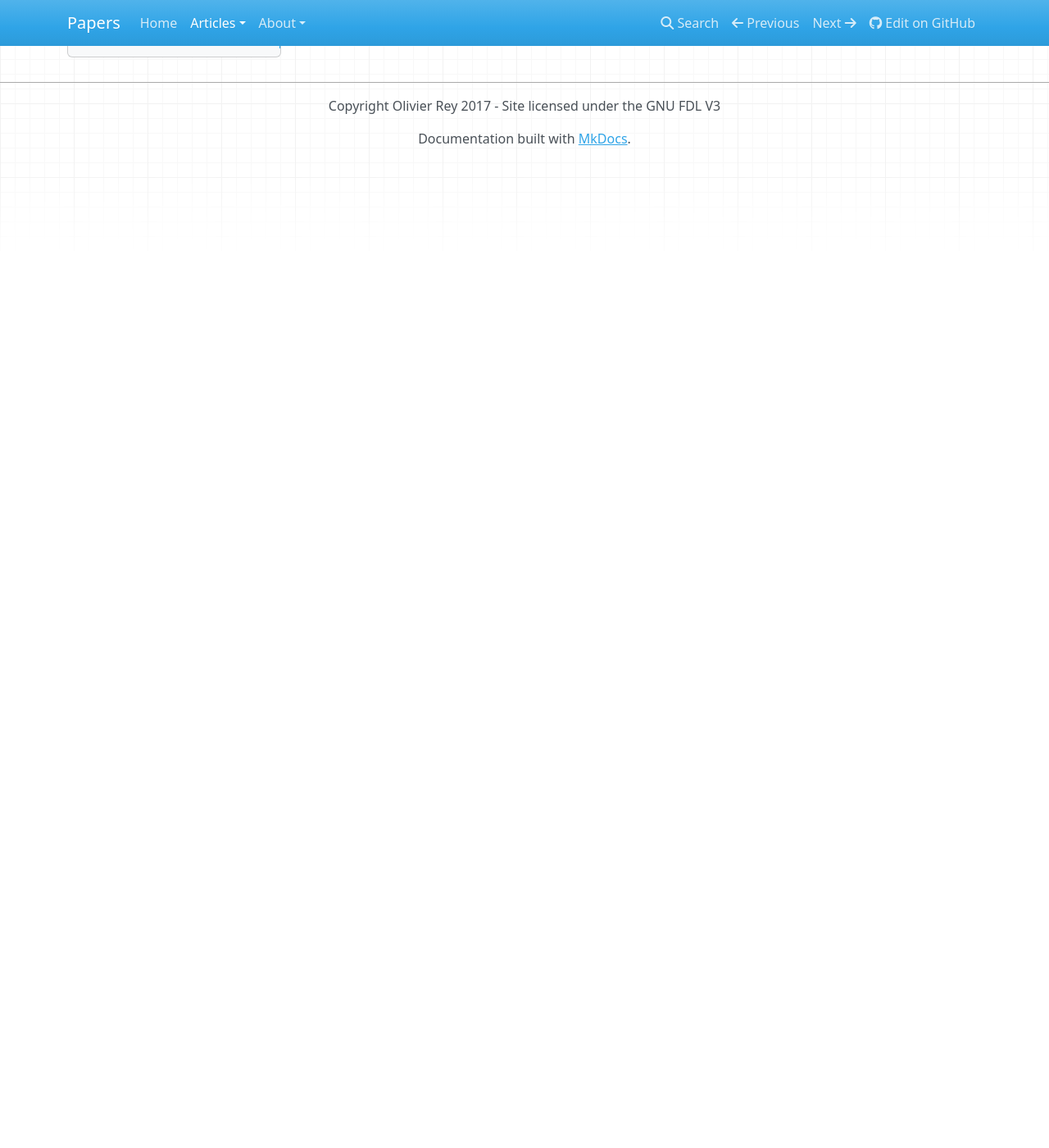
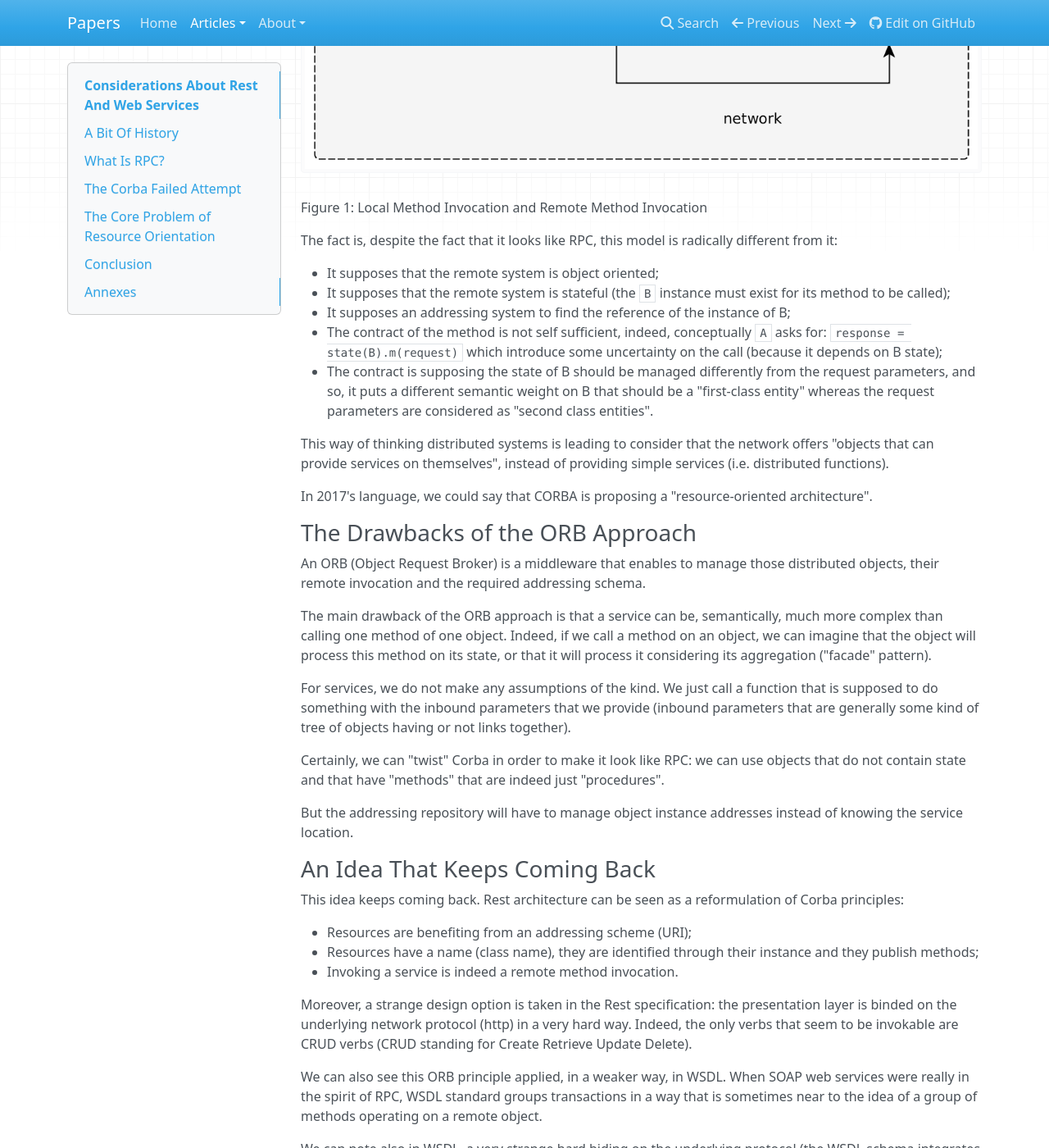
Before and after one commit to orey/papers, an MkDocs documentation site: the page built from docs/articles/about-rest.md, in a window 1280 px wide and 1400 px high, scrolled down 3234 px. Shown: the whole window at 82% size. Built offline with MkDocs 1.6.1, drawn with Linux system fonts in a browser that asks for light colours; nearby versions of some CDN libraries; old or Windows-style settings are respelled for this version of MkDocs; before the commit the page ends 3431 px from its top, so only the background shows below that; some of the changed text lies outside the part shown.

Commit message:
completing article

```diff
--- a/docs/articles/about-rest.md
+++ b/docs/articles/about-rest.md
@@ -1,4 +1,6 @@
 # Considerations About Rest And Web Services
+
+![Image with various protocol names](..//images/rpcorb.png)
 
 It's been a very long time since I've been explaining this to a lot of people and maybe today I should try to put the full explanation on paper.
 
@@ -60,8 +62,78 @@ The fact is, despite the fact that it looks like RPC, this model is radically di
 
 * It supposes that the remote system is object oriented;
 * It supposes that the remote system is stateful (the `B` instance must exist for its method to be called);
+* It supposes an addressing system to find the reference of the instance of B;
 * The contract of the method is not self sufficient, indeed, conceptually `A` asks for: `response = state(B).m(request)` which introduce some uncertainty on the call (because it depends on B state);
 * The contract is supposing the state of B should be managed differently from the request parameters, and so, it puts a different semantic weight on B that should be a "first-class entity" whereas the request parameters are considered as "second class entities".
 
+This way of thinking distributed systems is leading to consider that the network offers "objects that can provide services on themselves", instead of providing simple services (i.e. distributed functions).
+
+In 2017's language, we could say that CORBA is proposing a "resource-oriented architecture".
+
+### The Drawbacks of the ORB Approach
+
+An ORB (Object Request Broker) is a middleware that enables to manage those distributed objects, their remote invocation and the required addressing schema.
+
+The main drawback of the ORB approach is that a service can be, semantically, much more complex than calling one method of one object. Indeed, if we call a method on an object, we can imagine that the object will process this method on its state, or that it will process it considering its aggregation ("facade" pattern).
+
+For services, we do not make any assumptions of the kind. We just call a function that is supposed to do something with the inbound parameters that we provide (inbound parameters that are generally some kind of tree of objects having or not links together).
+
+Certainly, we can "twist" Corba in order to make it look like RPC: we can use objects that do not contain state and that have "methods" that are indeed just "procedures".
+
+But the addressing repository will have to manage object instance addresses instead of knowing the service location.
+
+### An Idea That Keeps Coming Back
+
+This idea keeps coming back. Rest architecture can be seen as a reformulation of Corba principles:
+
+ * Resources are benefiting from an addressing scheme (URI);
+ * Resources have a name (class name), they are identified through their instance and they publish methods;
+ * Invoking a service is indeed a remote method invocation.
+
+Moreover, a strange design option is taken in the Rest specification: the presentation layer is binded on the underlying network protocol (http) in a very hard way. Indeed, the only verbs that seem to be invokable are CRUD verbs (CRUD standing for Create Retrieve Update Delete).
+
+We can also see this ORB principle applied, in a weaker way, in WSDL. When SOAP web services were really in the spirit of RPC, WSDL standard groups transactions in a way that is sometimes near to the idea of a group of methods operating on a remote object.
+
+We can note also in WSDL, a very strange hard biding on the underlying protocol (the WSDL schema integrates information from several OSI layers which is bad).
+
+Rest was those last years recently put in front of the scene due to IT marketing and the creation of [Swagger.io](https://swagger.io)
+
+## The Core Problem of Resource Orientation
+
+Resource orientation, like in an ORB, is semantically a very hard restriction of RPC. RPC is a way of calling a service that will transform a graph of data in another graph of data. In the ORB approach, we call a method on a object, which is very restrictive.
+
+This can work if the semantics of the business is simple. If my business objects are modeled properly by one class, then maybe an ORB can work. If the business objects I have to model need several classes interacting together in a complex manner, then using an ORB will be a real pain. When a service can transform my graph of objects into another graph of objects, an ORB will force me to "adapt" my semantics to a pure technical object-oriented method call.
+
+For sure, this is true for Rest, as it was true for Corba. For pure Rest, it is even worse: being able to consider that only the http verbs (network layer) should be used to express the semantics of the presentation layer, the semantics of the "functional verbs" seems even more restrictive than Corba.
+
+For social networks like Twitter or Facebook, it seems to work. I can define a Rest API providing all the services offered by the platform. For a business application, we generally cannot use Rest because the constraints (RMI with CRUD verbs) are too strong.
+
+Again, like in Corba, we can cheat: we can use "almost Rest" and have a request body with JSON. That turns the method invocation into an almost-service. We can also include in the request a service name, but that is pretending to implement Rest and doing JSON-RPC-like behind the scene.
+
+## Conclusion
+
+Rest is very practical for the applications which semantics is simple and can be adapted to two constraints:
+
+ * A resource oriented API (pushing for services to be RMI);
+ * A verb semantic limited to a variation of CRUD.
+
+For other applications, like business applications, we believe things never changed for decades. Before SOA, RPC services were existing. They were the same stuff than JSON-RPC like transactions today.
+
+Service orientation is a much more general way of implementing service distribution than ORB concepts. In particular, service orientation does not presuppose that the remote server sees the data as the caller  does. The service signature is an agreed contract for both the client and the server to communicate together, but each of them can restructure data as they want, in an object oriented way or not.
+
+So, my advice is not to force yourself to implement a Rest API to your application because it is trendy, but to do it only if your business semantics enables it.
+
+## Annexes
+
+### About GraphQL
+
+GraphQL stands as an intermediate between Rest and JSON-RPC. It also has schemas that enable the client to ask for certain data to the server. Indeed, all that seems a bit resource oriented.
 
 [To be continued]
+
+
+---
+
+Notes:
+
+[1] - In some businesses, like the airline one (standardized by [IATA](https://www.iata.org)), services have big requests and big responses for decades because the business requires it.
```
Also changed, not shown: docs/images/rpcorb.png (added), docs/yed/Corba.png, 1 other file.
